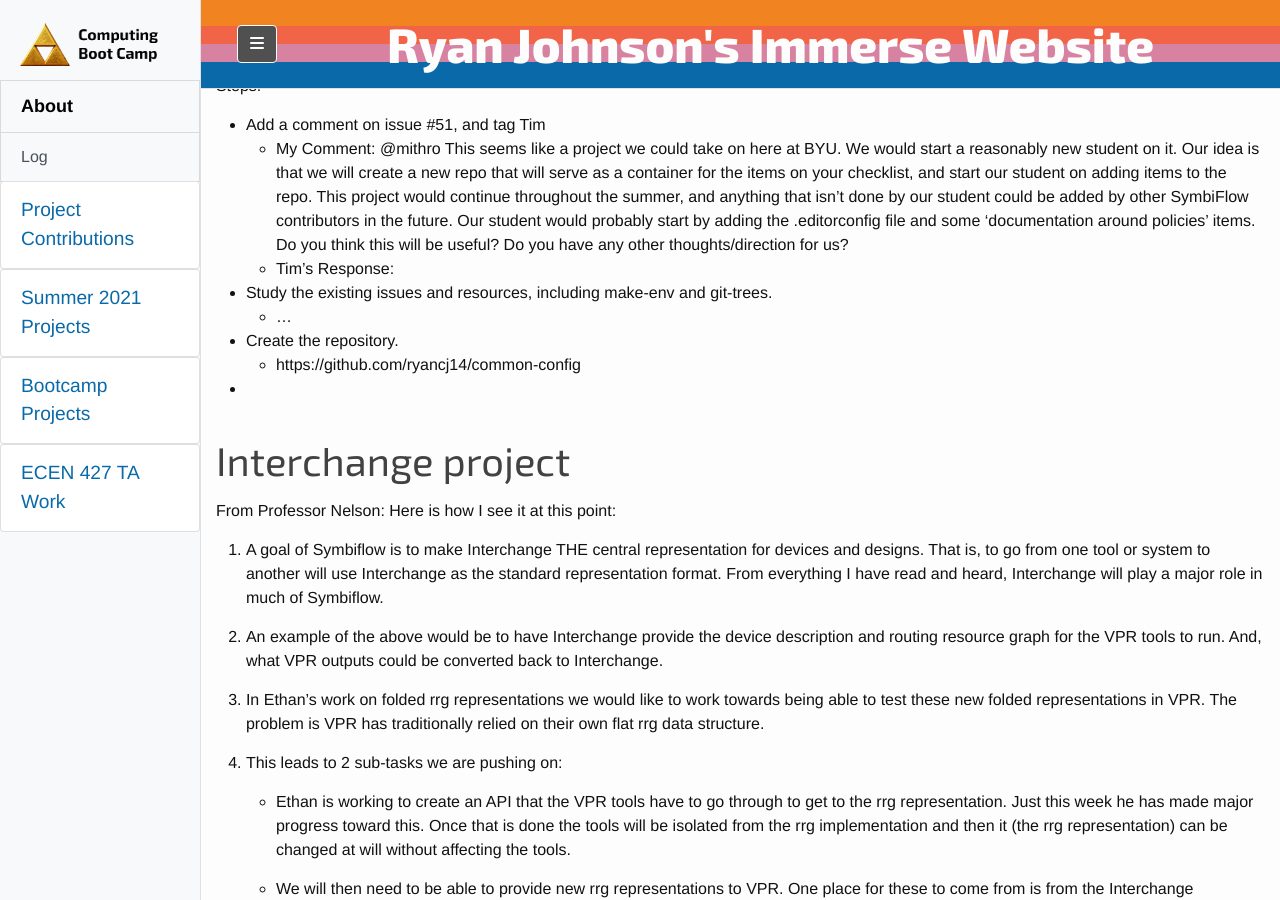
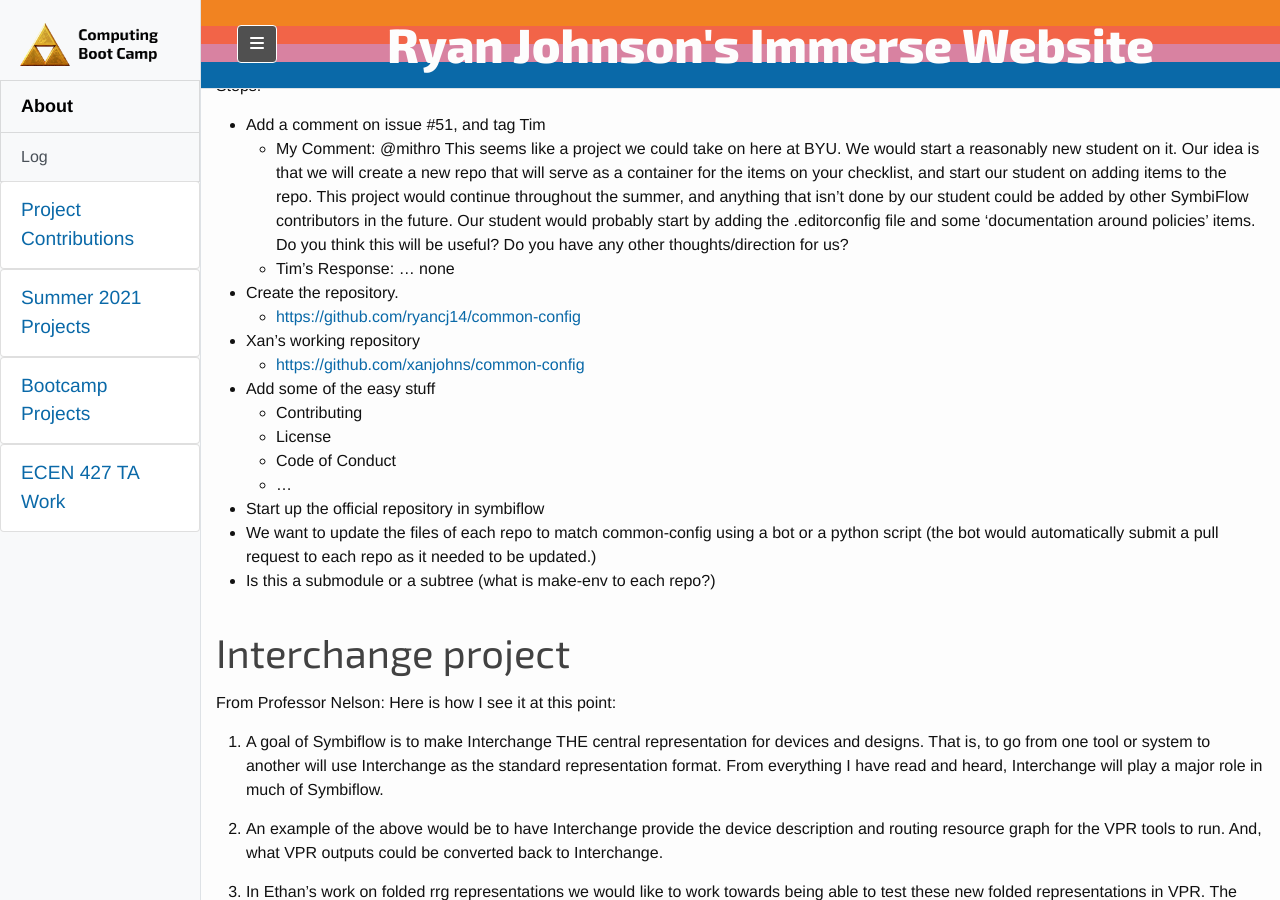
Before and after one commit to ryancj14/ryancj14, a Jekyll site: the page built from _pages/notes.md, in a window 1280 px wide and 900 px high, scrolled down 1106 px. Built offline with Jekyll 4.4.1, drawn with Linux system fonts in a browser that asks for light colours; nearby versions of some CDN libraries.

Commit message:
updated website
Signed-off-by: Ryan Johnson <ryancj14@gmail.com>

```diff
--- a/_pages/notes.md
+++ b/_pages/notes.md
@@ -34,12 +34,19 @@ Prof Nelson's description:
 Steps:
 * Add a comment on issue #51, and tag Tim
   * My Comment: @mithro This seems like a project we could take on here at BYU. We would start a reasonably new student on it. Our idea is that we will create a new repo that will serve as a container for the items on your checklist, and start our student on adding items to the repo. This project would continue throughout the summer, and anything that isn't done by our student could be added by other SymbiFlow contributors in the future. Our student would probably start by adding the .editorconfig file and some 'documentation around policies' items. Do you think this will be useful? Do you have any other thoughts/direction for us?
-  * Tim's Response:
-* Study the existing issues and resources, including make-env and git-trees.
+  * Tim's Response: ... none
+* Create the repository.
+  * [https://github.com/ryancj14/common-config](https://github.com/ryancj14/common-config)
+* Xan's working repository
+  * [https://github.com/xanjohns/common-config](https://github.com/xanjohns/common-config)
+* Add some of the easy stuff
+  * Contributing
+  * License
+  * Code of Conduct
   * ...
-* Create the repository.
-  * https://github.com/ryancj14/common-config
-*
+* Start up the official repository in symbiflow
+* We want to update the files of each repo to match common-config using a bot or a python script (the bot would automatically submit a pull request to each repo as it needed to be updated.)
+* Is this a submodule or a subtree (what is make-env to each repo?)
 
 # Interchange project
 
```
Also changed, not shown: _pages/bootcamp_ideas.md (+17 -8 lines), Gemfile.lock, 1 other file.
